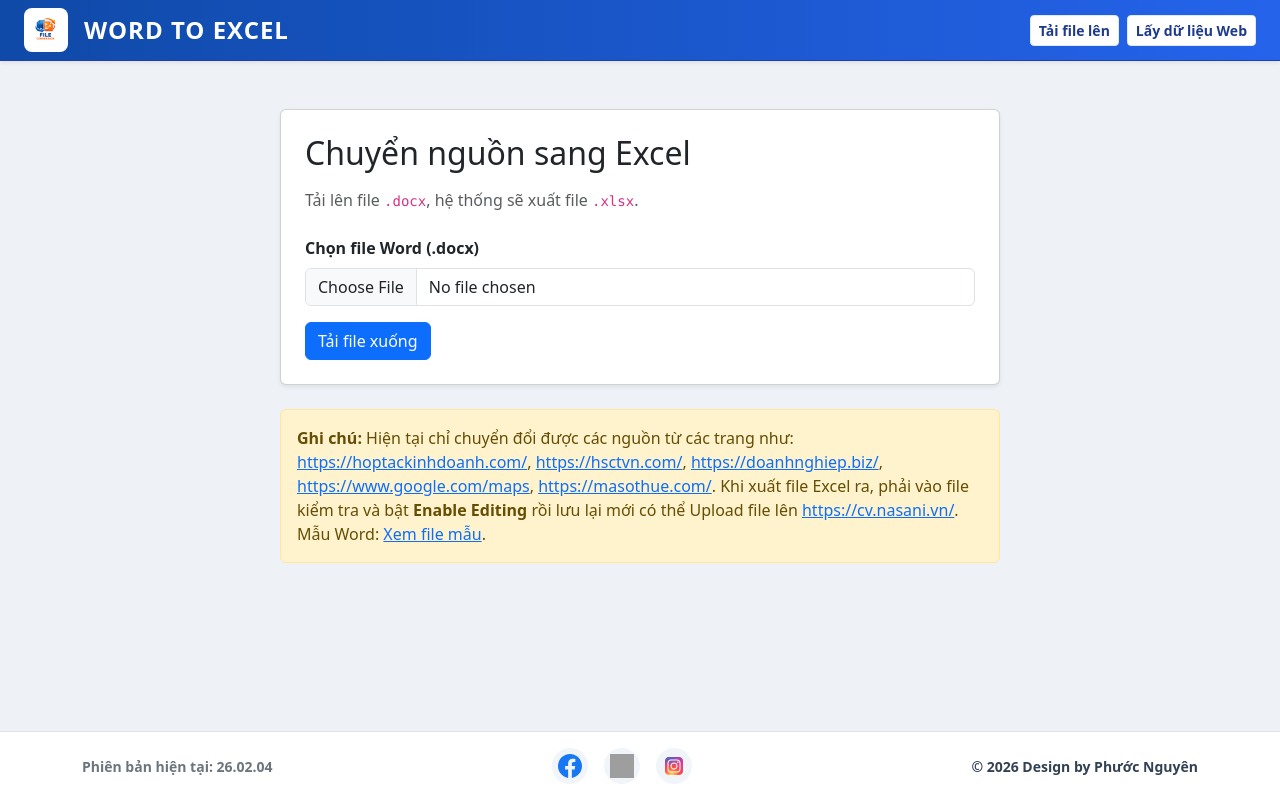
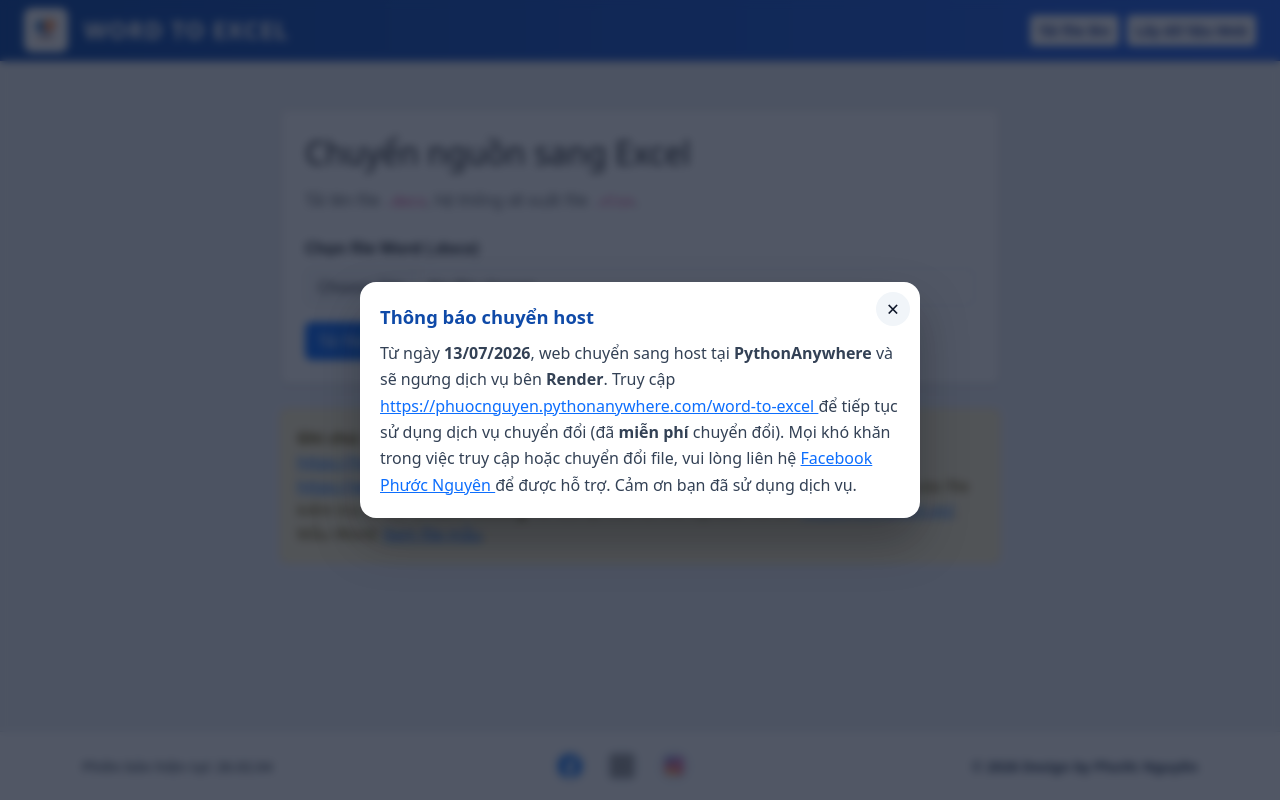
Before and after one commit to nguyenter/WordToExcel, a Flask app: page /word-to-excel in a window 1280 px wide. Run offline with Flask 3, Linux system fonts and the light colour scheme; some libraries are stand-ins or nearby versions; grey boxes are pictures that could not be loaded.

Commit message:
Add full-screen migration notice overlay on site entry.
Announce PythonAnywhere move from Render with dismissible modal and support links.

Co-authored-by: Cursor <cursoragent@cursor.com>

```diff
--- a/app/static/css/styles.css
+++ b/app/static/css/styles.css
@@ -207,3 +207,70 @@ main {
         height: 38px;
     }
 }
+
+.migration-notice-overlay {
+    position: fixed;
+    inset: 0;
+    z-index: 2300;
+    display: flex;
+    align-items: center;
+    justify-content: center;
+    padding: 1rem;
+    background: rgba(15, 23, 42, 0.72);
+    backdrop-filter: blur(4px);
+}
+
+.migration-notice-overlay.is-hidden {
+    display: none;
+}
+
+.migration-notice-card {
+    position: relative;
+    width: min(560px, 100%);
+    max-height: 90vh;
+    overflow-y: auto;
+    background: #ffffff;
+    border-radius: 16px;
+    box-shadow: 0 24px 48px rgba(0, 0, 0, 0.28);
+    padding: 1.5rem 1.25rem 1.25rem;
+}
+
+.migration-notice-close {
+    position: absolute;
+    top: 10px;
+    right: 10px;
+    width: 34px;
+    height: 34px;
+    border: none;
+    border-radius: 999px;
+    background: #f1f5f9;
+    color: #0f172a;
+    font-size: 1.35rem;
+    line-height: 1;
+    cursor: pointer;
+    display: inline-flex;
+    align-items: center;
+    justify-content: center;
+    transition: background 0.2s ease;
+}
+
+.migration-notice-close:hover {
+    background: #e2e8f0;
+}
+
+.migration-notice-title {
+    font-size: 1.15rem;
+    font-weight: 700;
+    color: #0f4aa8;
+    margin: 0 2rem 0.75rem 0;
+}
+
+.migration-notice-body {
+    color: #334155;
+    line-height: 1.65;
+    margin-bottom: 0;
+}
+
+.migration-notice-body a {
+    word-break: break-word;
+}
--- a/app/templates/layout/base.html
+++ b/app/templates/layout/base.html
@@ -30,8 +30,89 @@
 
 {% include 'layout/footer.html' %}
 
+<div
+    id="migrationNoticeOverlay"
+    class="migration-notice-overlay is-hidden"
+    role="dialog"
+    aria-modal="true"
+    aria-labelledby="migrationNoticeTitle"
+>
+    <div class="migration-notice-card">
+        <button
+            type="button"
+            id="migrationNoticeClose"
+            class="migration-notice-close"
+            aria-label="Đóng thông báo"
+        >&times;</button>
+        <h2 id="migrationNoticeTitle" class="migration-notice-title">Thông báo chuyển host</h2>
+        <p class="migration-notice-body">
+            Từ ngày <strong>13/07/2026</strong>, web chuyển sang host tại <strong>PythonAnywhere</strong>
+            và sẽ ngưng dịch vụ bên <strong>Render</strong>.
+            Truy cập
+            <a href="https://phuocnguyen.pythonanywhere.com/word-to-excel" target="_blank" rel="noopener noreferrer">
+                https://phuocnguyen.pythonanywhere.com/word-to-excel
+            </a>
+            để tiếp tục sử dụng dịch vụ chuyển đổi (đã <strong>miễn phí</strong> chuyển đổi).
+            Mọi khó khăn trong việc truy cập hoặc chuyển đổi file, vui lòng liên hệ
+            <a href="https://www.facebook.com/phnguyn.pn" target="_blank" rel="noopener noreferrer">
+                Facebook Phước Nguyên
+            </a>
+            để được hỗ trợ. Cảm ơn bạn đã sử dụng dịch vụ.
+        </p>
+    </div>
+</div>
+
 <!-- JS Bootstrap -->
 <script src="https://cdn.jsdelivr.net/npm/bootstrap@5.3.3/dist/js/bootstrap.bundle.min.js"></script>
+<script>
+(() => {
+    const overlay = document.getElementById("migrationNoticeOverlay");
+    const closeBtn = document.getElementById("migrationNoticeClose");
+    const storageKey = "wordToExcelMigrationNoticeDismissed";
+
+    if (!overlay || !closeBtn) {
+        return;
+    }
+
+    const hideNotice = () => {
+        overlay.classList.add("is-hidden");
+        document.body.style.overflow = "";
+        try {
+            sessionStorage.setItem(storageKey, "1");
+        } catch (_err) {
+            // Ignore storage errors (private mode, etc.).
+        }
+    };
+
+    const showNotice = () => {
+        overlay.classList.remove("is-hidden");
+        document.body.style.overflow = "hidden";
+    };
+
+    let dismissed = false;
+    try {
+        dismissed = sessionStorage.getItem(storageKey) === "1";
+    } catch (_err) {
+        dismissed = false;
+    }
+
+    if (!dismissed) {
+        showNotice();
+    }
+
+    closeBtn.addEventListener("click", hideNotice);
+    overlay.addEventListener("click", (event) => {
+        if (event.target === overlay) {
+            hideNotice();
+        }
+    });
+    document.addEventListener("keydown", (event) => {
+        if (event.key === "Escape" && !overlay.classList.contains("is-hidden")) {
+            hideNotice();
+        }
+    });
+})();
+</script>
 
 </body>
 </html>
```
